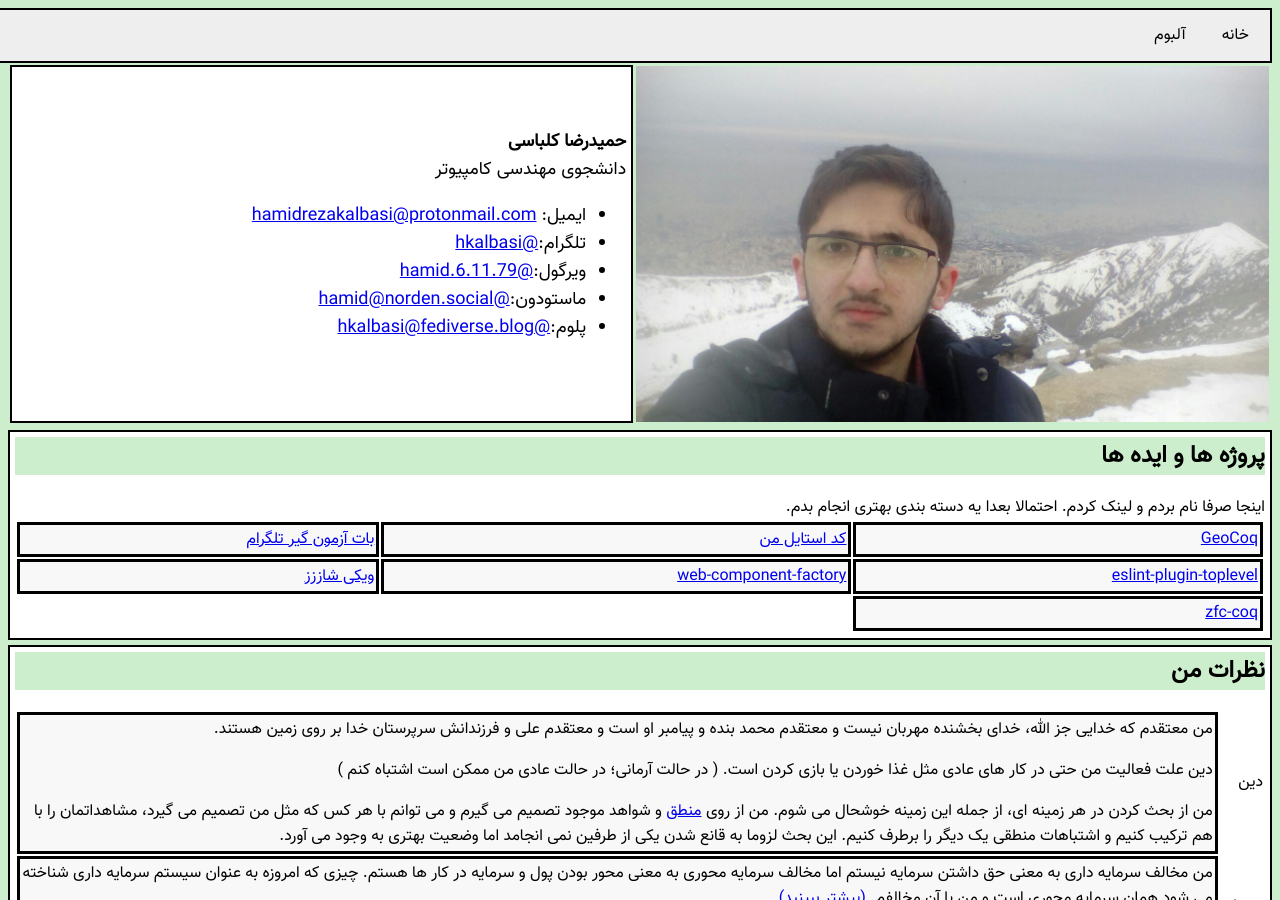
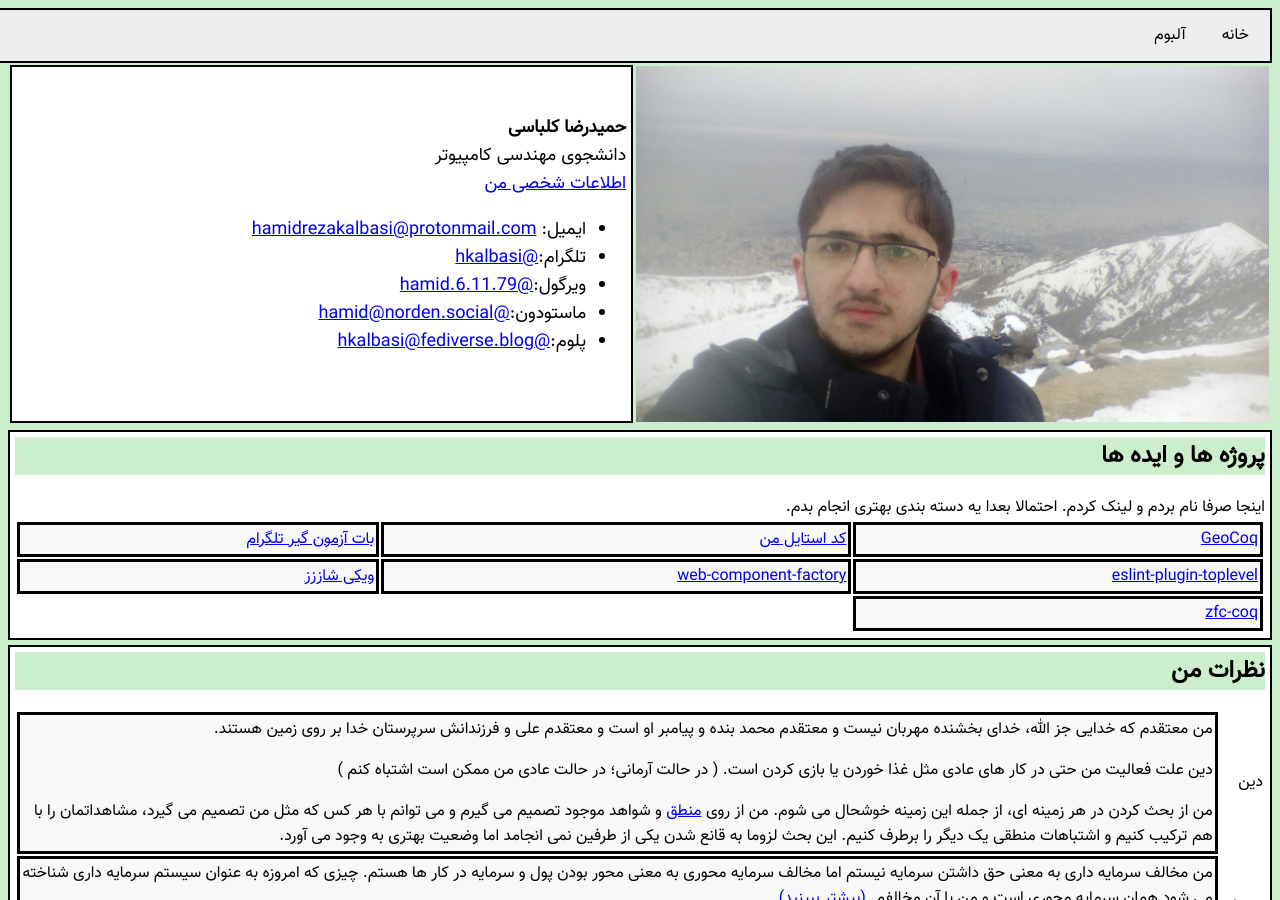
Before and after one commit to HKalbasi/HKalbasi.github.io, a Jekyll site: the page built from index.html, in a window 1280 px wide and 900 px high. Built offline with Jekyll 4.4.1, drawn with Linux system fonts in a browser that asks for light colours.

Commit message:
Update index.html

```diff
--- a/index.html
+++ b/index.html
@@ -9,6 +9,7 @@
   </td>
   <td class="box" width="100%"><b>حمیدرضا کلباسی</b><br>
     دانشجوی مهندسی کامپیوتر<br>
+    <a href="/personal.html">اطلاعات شخصی من</a><br>
     <ul>
       <li>
         ایمیل: <a href="mailto:hamidrezakalbasi@protonmail.com">hamidrezakalbasi@protonmail.com</a><br>
```
